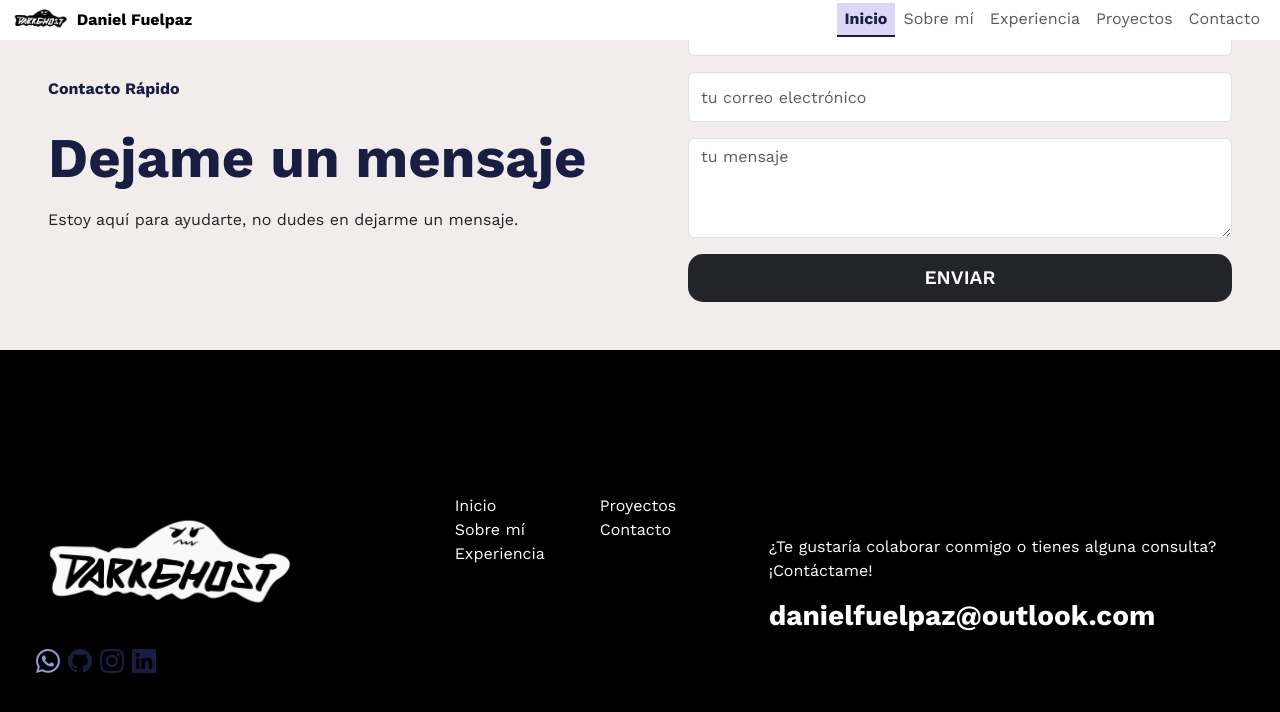
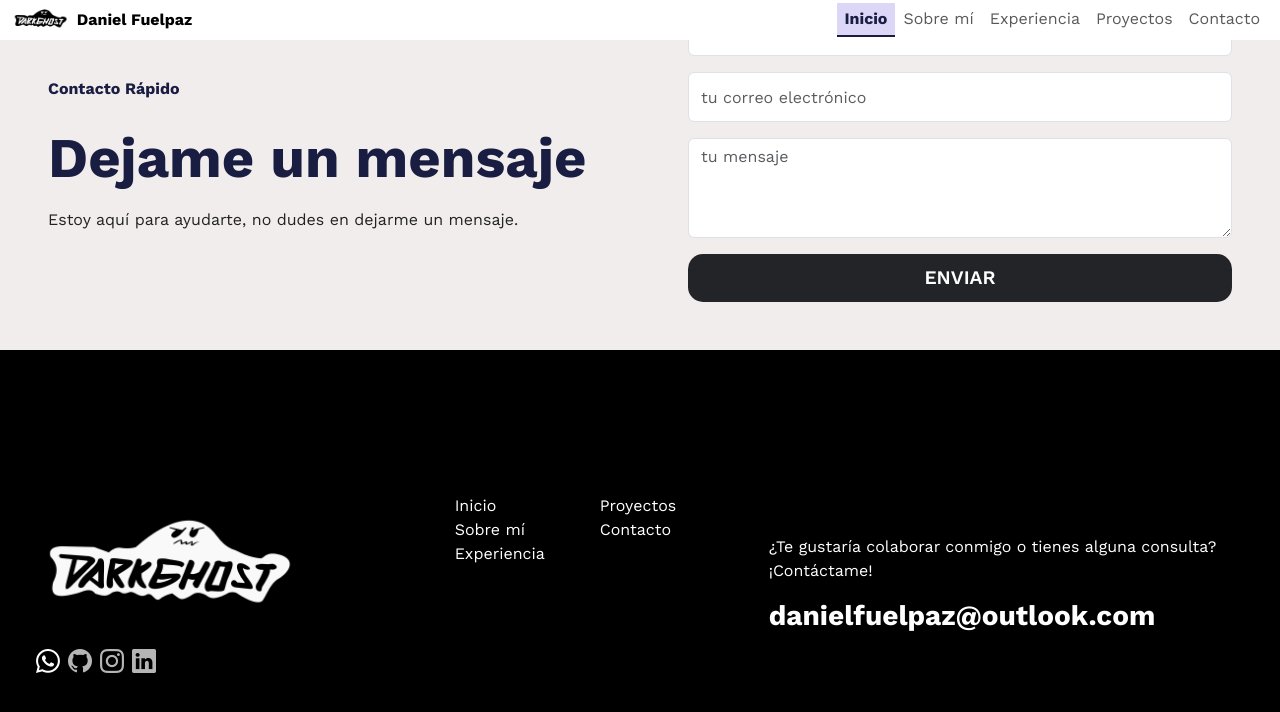
Before and after one commit to D4rkGh057/Portafolio, a plain HTML site: page index.html in a window 1280 px wide. In both pictures the pointer is over the icon 48 px from the left and 3428 px from the top of the page. Shown: the part 2766-3478 px from the top of the page. Drawn offline with nearby package versions, Linux system fonts and the light colour scheme; some packages are replaced by stand-ins of ours; a script that the page names is missing.

Commit message:
Añadir estilos para iconos en el pie de página con efectos de hover

```diff
--- a/css/style.css
+++ b/css/style.css
@@ -334,3 +334,33 @@ a:hover {
   color: #fff;
   border-color: #24292e;
 }
+
+/* Footer: iconos grises y hover blanco */
+#footer .social-links a i,
+#footer .social-links a svg,
+#footer .social-links a img {
+  color: #bfbfbf !important; /* para icon-font (bootstrap-icons) */
+  filter: grayscale(100%); /* para imágenes/SVG externas */
+  opacity: 0.95;
+  transition: color 0.18s ease, filter 0.18s ease, opacity 0.18s ease;
+}
+
+#footer .social-links a:hover i,
+#footer .social-links a:focus i,
+#footer .social-links a:hover img,
+#footer .social-links a:focus img,
+#footer .social-links a:hover svg,
+#footer .social-links a:focus svg {
+  color: #ffffff !important;
+  filter: none;
+  opacity: 1;
+}
+
+/* Si usas icons con 'currentColor' (SVG inline), forzar color del link */
+#footer .social-links a {
+  color: #bfbfbf; /* estado normal */
+}
+#footer .social-links a:hover,
+#footer .social-links a:focus {
+  color: #ffffff;
+}
```
